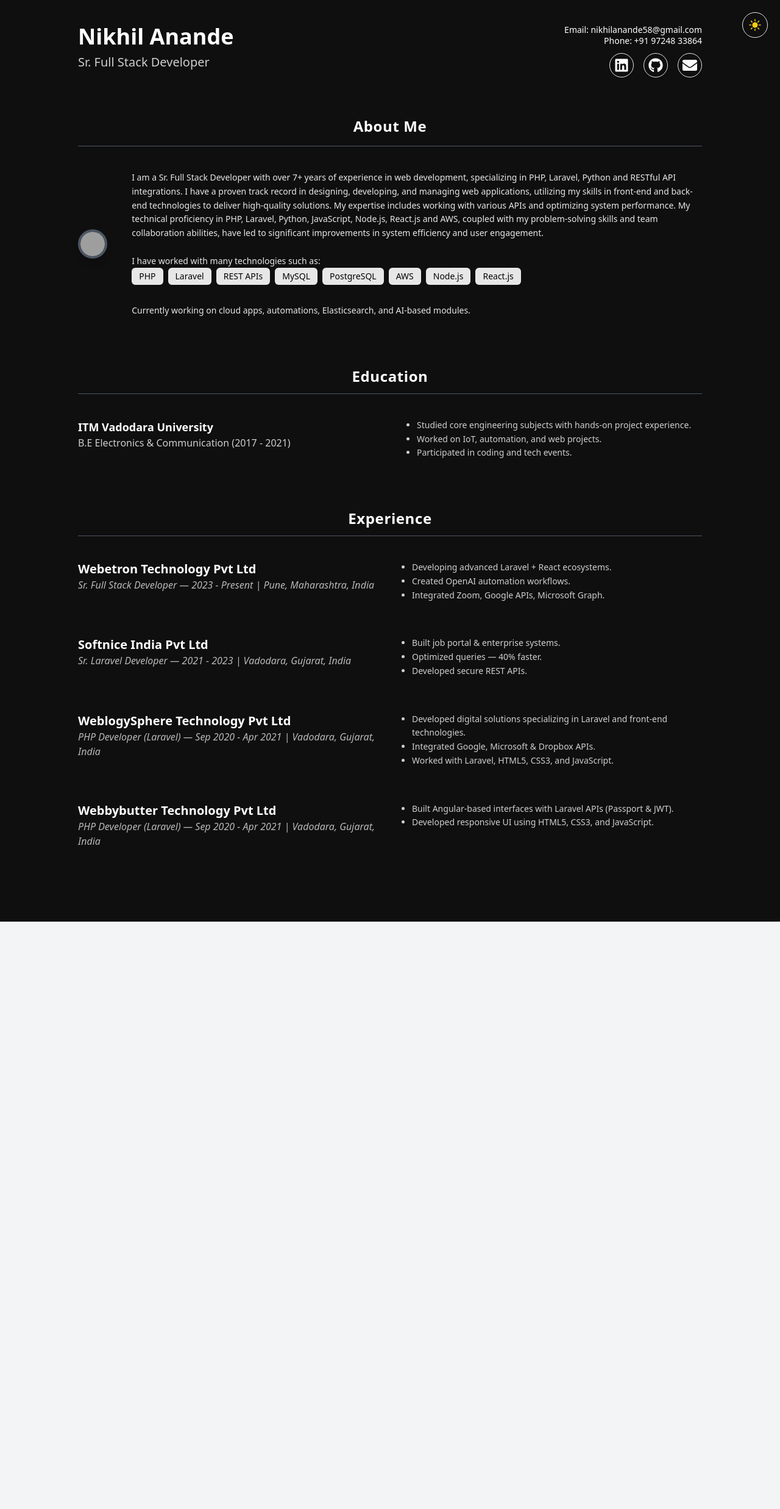
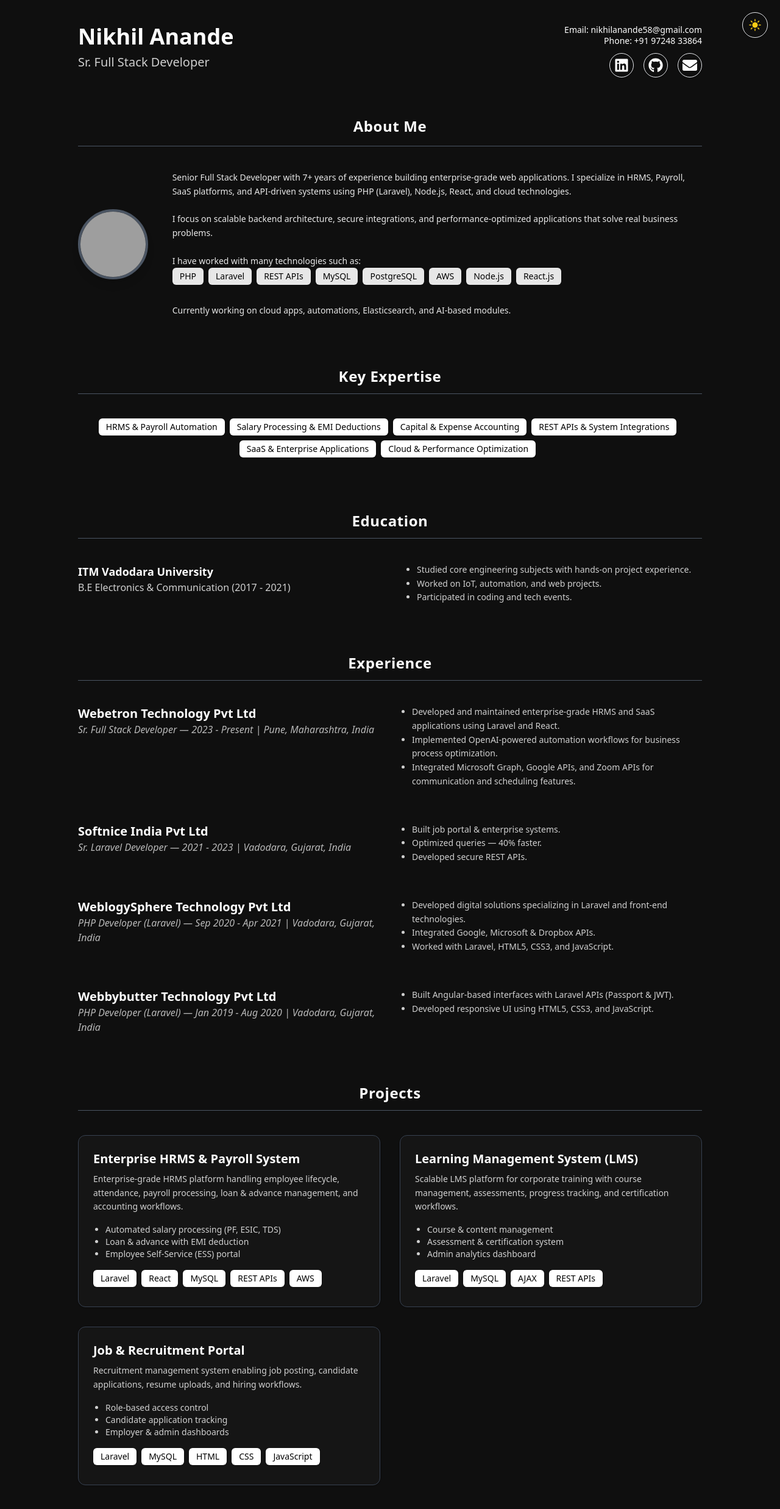
Before and after one commit to nikhil3112/nikhil-portfolio, a React (Vite) app: page / in a window 1280 px wide. Shown: the whole page at 61% size. Before the commit the page ends 1511 px from the top, so only its background shows below. Built offline with nearby package versions, Linux system fonts and the light colour scheme; grey boxes are pictures that could not be loaded.

Commit message:
Add projects section and update professional summary
Added a projects array to showcase various project details including titles, descriptions, technologies used, and highlights. Updated the professional summary and key expertise sections to reflect recent experience and skills.

```diff
--- a/src/App.jsx
+++ b/src/App.jsx
@@ -7,6 +7,43 @@ export default function App() {
 
   const skillBox =
     "px-3 py-1 rounded-md text-sm font-medium inline-block mr-2 mb-2 shadow";
+
+  const projects = [
+    {
+      title: "Enterprise HRMS & Payroll System",
+      description:
+        "Enterprise-grade HRMS platform handling employee lifecycle, attendance, payroll processing, loan & advance management, and accounting workflows.",
+      tech: ["Laravel", "React", "MySQL", "REST APIs", "AWS"],
+      highlights: [
+        "Automated salary processing (PF, ESIC, TDS)",
+        "Loan & advance with EMI deduction",
+        "Employee Self-Service (ESS) portal",
+      ],
+    },
+    {
+      title: "Learning Management System (LMS)",
+      description:
+        "Scalable LMS platform for corporate training with course management, assessments, progress tracking, and certification workflows.",
+      tech: ["Laravel", "MySQL", "AJAX", "REST APIs"],
+      highlights: [
+        "Course & content management",
+        "Assessment & certification system",
+        "Admin analytics dashboard",
+      ],
+    },
+    {
+      title: "Job & Recruitment Portal",
+      description:
+        "Recruitment management system enabling job posting, candidate applications, resume uploads, and hiring workflows.",
+      tech: ["Laravel", "MySQL", "HTML", "CSS", "JavaScript"],
+      highlights: [
+        "Role-based access control",
+        "Candidate application tracking",
+        "Employer & admin dashboards",
+      ],
+    },
+  ];
+
 
   return (
     <div
@@ -94,15 +131,14 @@ export default function App() {
 
 
           <p className="text-left opacity-90 leading-relaxed text-sm">
-            I am a Sr. Full Stack Developer with over 7+ years of experience in web
-            development, specializing in PHP, Laravel, Python and RESTful API integrations. I
-            have a proven track record in designing, developing, and managing web
-            applications, utilizing my skills in front-end and back- end technologies to deliver
-            high-quality solutions. My expertise includes working with various APIs and
-            optimizing system performance. My technical proficiency in PHP, Laravel, Python,
-            JavaScript, Node.js, React.js and AWS, coupled with my problem-solving skills and
-            team collaboration abilities, have led to significant improvements in system efficiency
-            and user engagement.
+            Senior Full Stack Developer with 7+ years of experience building
+            enterprise-grade web applications. I specialize in HRMS, Payroll,
+            SaaS platforms, and API-driven systems using PHP (Laravel), Node.js,
+            React, and cloud technologies.
+
+            <br /><br />
+            I focus on scalable backend architecture, secure integrations,
+            and performance-optimized applications that solve real business problems.
 
             <br /><br />
             I have worked with many technologies such as:
@@ -121,6 +157,32 @@ export default function App() {
             Currently working on cloud apps, automations, Elasticsearch, and AI-based
             modules.
           </p>
+        </div>
+      </section>
+
+      {/* Key Expertise */}
+      <section className="max-w-5xl mx-auto mt-20 text-center">
+        <h2 className="text-2xl font-semibold mb-3 tracking-wide">Key Expertise</h2>
+        <hr className="border-gray-600 mb-10" />
+
+        <div className="flex flex-wrap justify-center">
+          {[
+            "HRMS & Payroll Automation",
+            "Salary Processing & EMI Deductions",
+            "Capital & Expense Accounting",
+            "REST APIs & System Integrations",
+            "SaaS & Enterprise Applications",
+            "Cloud & Performance Optimization"
+          ].map(item => (
+            <span
+              key={item}
+              className={
+                skillBox + (dark ? " bg-white text-black" : " bg-black text-white")
+              }
+            >
+              {item}
+            </span>
+          ))}
         </div>
       </section>
 
@@ -155,9 +217,9 @@ export default function App() {
               <p className="italic opacity-70">Sr. Full Stack Developer — 2023 - Present | Pune, Maharashtra, India</p>
             </div>
             <ul className="list-disc ml-6 text-sm opacity-80 leading-relaxed">
-              <li>Developing advanced Laravel + React ecosystems.</li>
-              <li>Created OpenAI automation workflows.</li>
-              <li>Integrated Zoom, Google APIs, Microsoft Graph.</li>
+              <li>Developed and maintained enterprise-grade HRMS and SaaS applications using Laravel and React.</li>
+              <li>Implemented OpenAI-powered automation workflows for business process optimization.</li>
+              <li>Integrated Microsoft Graph, Google APIs, and Zoom APIs for communication and scheduling features.</li>
             </ul>
           </div>
 
@@ -188,7 +250,7 @@ export default function App() {
           <div className="grid grid-cols-1 md:grid-cols-2 gap-6">
             <div>
               <h3 className="text-xl font-bold">Webbybutter Technology Pvt Ltd</h3>
-              <p className="italic opacity-70">PHP Developer (Laravel) — Sep 2020 - Apr 2021 | Vadodara, Gujarat, India</p>
+              <p className="italic opacity-70">PHP Developer (Laravel) — Jan 2019 - Aug 2020 | Vadodara, Gujarat, India</p>
             </div>
             <ul className="list-disc ml-6 text-sm opacity-80 leading-relaxed">
               <li>Built Angular-based interfaces with Laravel APIs (Passport & JWT).</li>
@@ -197,6 +259,51 @@ export default function App() {
           </div>
         </div>
       </section>
+
+      {/* PROJECTS */}
+      <section className="max-w-5xl mx-auto mt-20 text-center">
+        <h2 className="text-2xl font-semibold mb-3 tracking-wide">Projects</h2>
+        <hr className="border-gray-600 mb-10" />
+
+        <div className="grid grid-cols-1 md:grid-cols-2 gap-8 text-left">
+          {projects.map((project, index) => (
+            <div
+              key={index}
+              className={
+                "p-6 rounded-xl border shadow transition hover:scale-[1.02] " +
+                (dark ? "border-gray-700 bg-[#151515]" : "border-gray-300 bg-white")
+              }
+            >
+              <h3 className="text-xl font-bold mb-2">{project.title}</h3>
+
+              <p className="text-sm opacity-80 mb-4 leading-relaxed">
+                {project.description}
+              </p>
+
+              <ul className="list-disc ml-5 text-sm opacity-80 mb-4">
+                {project.highlights.map((point, i) => (
+                  <li key={i}>{point}</li>
+                ))}
+              </ul>
+
+              <div className="mt-3">
+                {project.tech.map((tech, i) => (
+                  <span
+                    key={i}
+                    className={
+                      skillBox +
+                      (dark ? " bg-white text-black" : " bg-black text-white")
+                    }
+                  >
+                    {tech}
+                  </span>
+                ))}
+              </div>
+            </div>
+          ))}
+        </div>
+      </section>
+
     </div>
   );
 }
```
